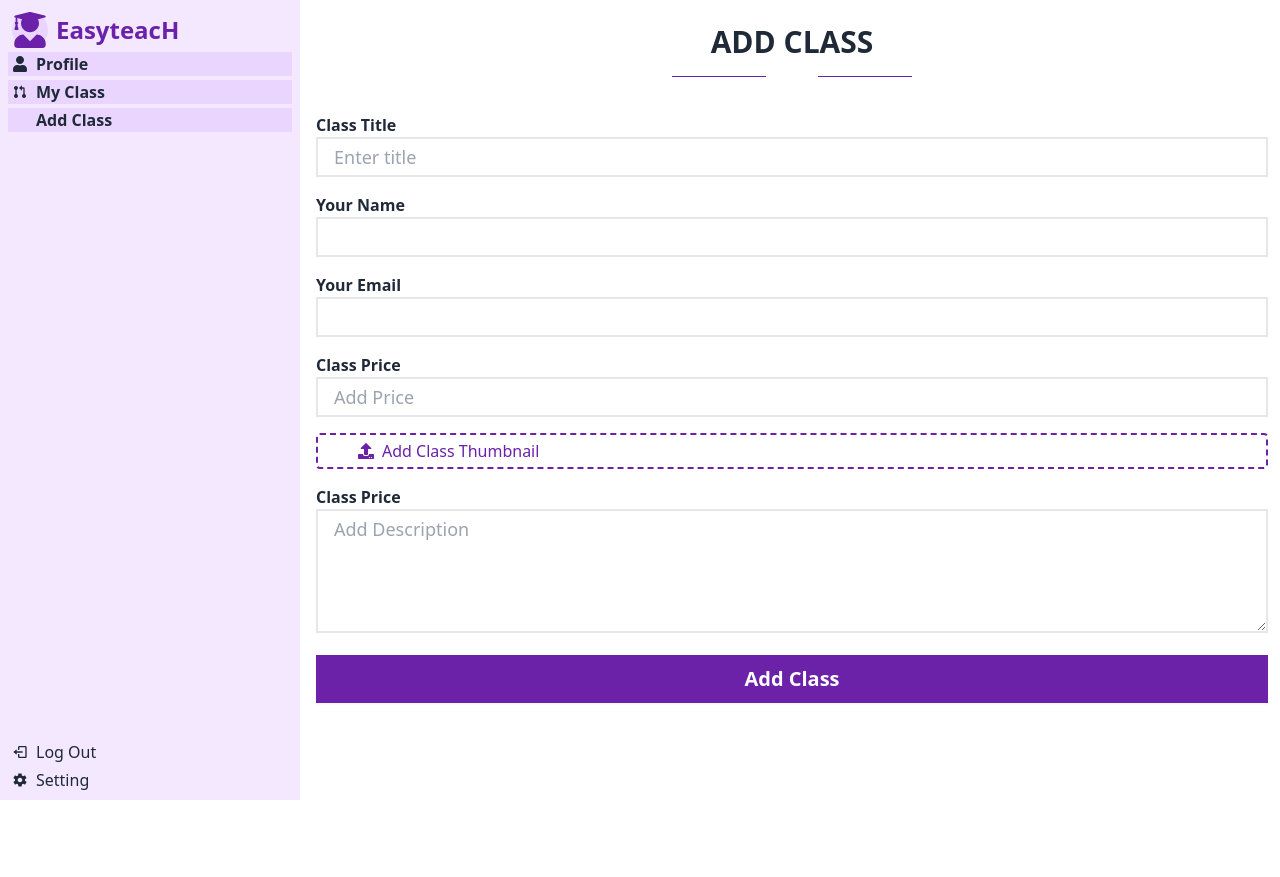
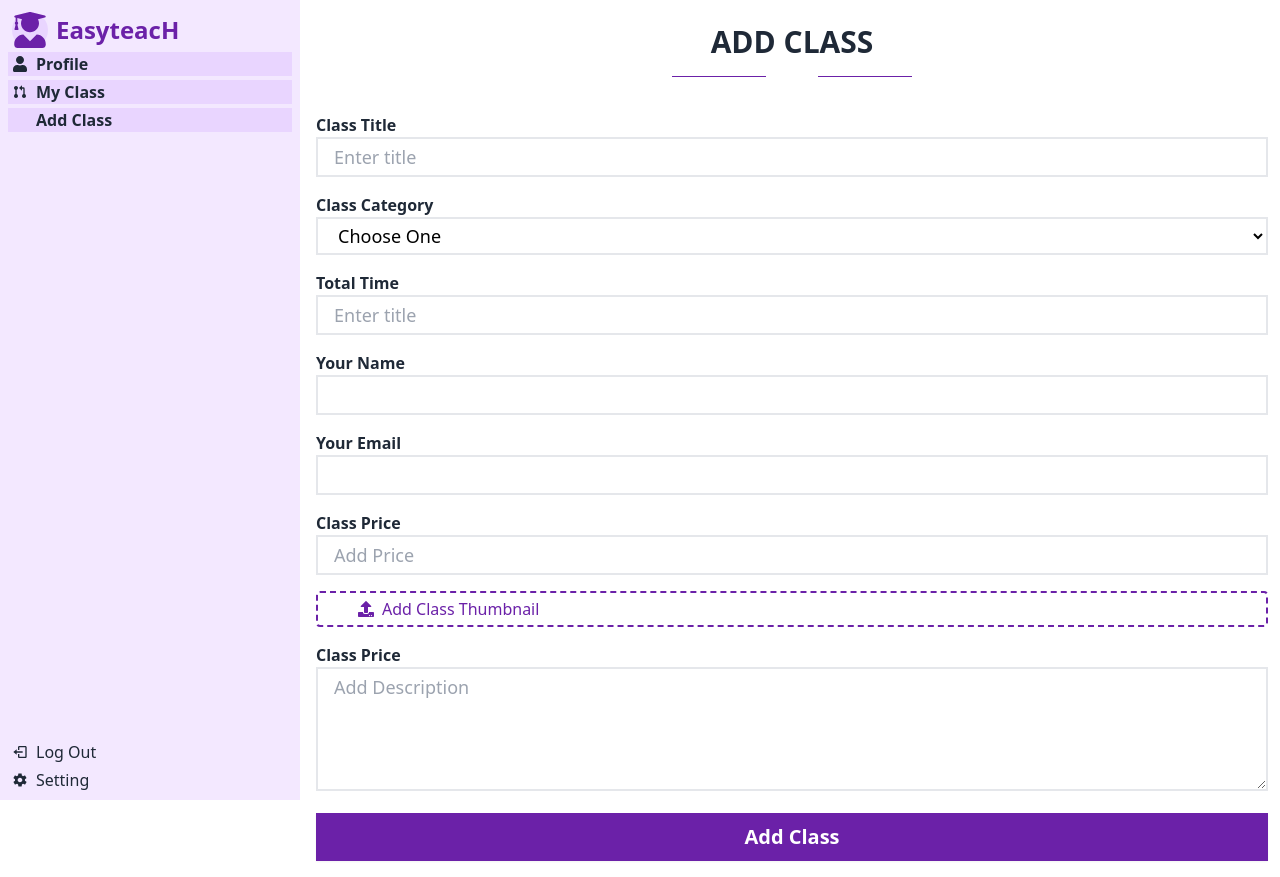
Before and after one commit to Mohibbulla-MMM/student-class-management, a React (Vite) app: page /dashbord/add-class in a window 1280 px wide. Before the commit the page ends 800 px from the top, so only its background shows below. Built offline with nearby package versions, Linux system fonts and the light colour scheme; no server answers; some icons are missing.

Commit message:
create classes single page

```diff
--- /dev/null
+++ b/src/hooks/useAllClasses.jsx
@@ -0,0 +1,17 @@
+import { useQuery } from "@tanstack/react-query";
+import useAxiosPublic from "./useAxiosPublic";
+
+const useAllClasses = () => {
+  const axiosPublic = useAxiosPublic();
+  const { data: classes = [], refetch } = useQuery({
+    queryKey: ["all-classes"],
+    queryFn: async () => {
+      const res = await axiosPublic.get("/classes");
+      return res.data;
+    },
+  });
+
+  return [classes, refetch];
+};
+
+export default useAllClasses;
--- a/src/main.jsx
+++ b/src/main.jsx
@@ -6,15 +6,22 @@ import Main from "./layout/Main.jsx";
 import Router from "./routes/Router.jsx";
 import AuthProvaider from "./provaider/AuthProvaider.jsx";
 import { HelmetProvider } from "react-helmet-async";
-
+import { Toaster } from "react-hot-toast";
+import { QueryClient, QueryClientProvider } from "@tanstack/react-query";
+const queryClient = new QueryClient();
 ReactDOM.createRoot(document.getElementById("root")).render(
   <React.StrictMode>
+    <QueryClientProvider client={queryClient}>
       <HelmetProvider>
         <AuthProvaider>
           <RouterProvider router={Router}>
             <Main />
+            <div className="z-50">
+              <Toaster position="top-right" reverseOrder={false} />
+            </div>
           </RouterProvider>
         </AuthProvaider>
       </HelmetProvider>
+    </QueryClientProvider>
   </React.StrictMode>
 );
--- a/src/pages/AllClasses/AllClasses.jsx
+++ b/src/pages/AllClasses/AllClasses.jsx
@@ -1,11 +1,23 @@
-
+import useAllClasses from "../../hooks/useAllClasses";
+import Container from "../../utils/Container";
+import AllClassesCard from "./AllClassesCard";
 
 const AllClasses = () => {
-    return (
-        <div>
- <p>all AllClasses</p>
+  const [classes] = useAllClasses();
+  console.log(classes);
+  return (
+    <div className="bg-purple-50">
+      <Container>
+        {/* all classes card  */}
+        <div className="grid grid-cols-1 sm:grid-cols-2    lg:grid-cols-3 gap-8">
+          {classes &&
+            classes?.map((item) => (
+              <AllClassesCard key={item?._id} item={item} />
+            ))}
         </div>
-    );
+      </Container>
+    </div>
+  );
 };
 
 export default AllClasses;
--- /dev/null
+++ b/src/pages/AllClasses/AllClassesCard.jsx
@@ -0,0 +1,47 @@
+import { Link } from "react-router-dom";
+
+const AllClassesCard = ({ item }) => {
+  const { title, name, price, description, image } = item || {};
+  return (
+    <div className="rounded-2xl overflow-hidden   bg-white">
+      {/* banner */}
+      <div
+        style={{ backgroundImage: `url(${image})` }}
+        className=" h-[260px] bg-cover  bg-center border-b "
+      ></div>
+      <div className="p-3 space-y-2 border-b">
+        {/* title */}
+        <h1 className="text-xl font-semibold hover:text-purple-700  ">
+          {title}
+        </h1>
+
+        {/* price and teacher name */}
+        <div>
+          <p className="text-gray-400 font-semibold capitalize">
+            Teacher: <span>{name}</span>
+          </p>
+          <p className="text-gray-400 font-semibold capitalize">
+            price: <span>${price}</span>
+          </p>
+          <p className="text-gray-400 font-semibold capitalize">
+            Total Enroll: <span>{item?.totlaEnroll || 0}</span>
+          </p>
+        </div>
+
+        {/* description  */}
+        <p className="text-gray-400">{description.slice(0, 200)}...</p>
+      </div>
+      {/* button  */}
+      <div>
+        <Link
+          to={`/all-classes/${item?._id}`}
+          className="btn btn-block rounded-none text-lg btn-ghost hover:bg-purple-800 bg-purple-200 hover:text-white"
+        >
+          Enroll Now{" "}
+        </Link>
+      </div>
+    </div>
+  );
+};
+
+export default AllClassesCard;
--- /dev/null
+++ b/src/pages/AllClasses/AllClassesSingle.jsx
@@ -0,0 +1,13 @@
+import { useLoaderData } from "react-router-dom";
+
+const AllClassesSingle = () => {
+  const data = useLoaderData();
+  console.log(data);
+  return (
+    <div>
+      <p>single classes </p>
+    </div>
+  );
+};
+
+export default AllClassesSingle;
--- a/src/pages/dashbord/admin/Allclass/Allclass.jsx
+++ b/src/pages/dashbord/admin/Allclass/Allclass.jsx
@@ -1,7 +1,10 @@
+
 const Allclass = () => {
+
+
   return (
     <div>
-      <p>All class </p>
+      <p>All class page</p>
     </div>
   );
 };
--- a/src/pages/dashbord/teacher/AddClass/AddClass.jsx
+++ b/src/pages/dashbord/teacher/AddClass/AddClass.jsx
@@ -1,8 +1,17 @@
 import { useForm } from "react-hook-form";
 import { FaUpload } from "react-icons/fa";
 import SectionTitle from "../../../../shared/SectionTitle/SectionTitle";
-
+import useAxiosSecure from "../../../../hooks/useAxiosSecure";
+import saveImage from "../../../../hooks/saveImage";
+import toast, { Toaster } from "react-hot-toast";
+import { useState } from "react";
+import useAuth from "../../../../hooks/useAuth";
+import { ImSpinner9 } from "react-icons/im";
 const AddClass = () => {
+  const [loading, setLoading] = useState(false);
+  const { user } = useAuth();
+  const [date] = useState(new Date());
+  const axiosSecure = useAxiosSecure();
   const {
     register,
     handleSubmit,
@@ -11,8 +20,47 @@ const AddClass = () => {
   } = useForm();
 
   // handle add class
-  const onSubmit = (data) => {
-    console.log(data);
+  const onSubmit = async (data) => {
+    const loadingId = toast.loading("please wait");
+    setLoading(true);
+    try {
+      const imageFile = data.image[0];
+      const imageRes = await saveImage(imageFile);
+      console.log(imageRes);
+      if (imageRes.data.display_url) {
+        console.log(imageRes);
+        const classData = {
+          title: data.title,
+          name: data.name,
+          category: data.category,
+          date: `${date.getDate()}:${
+            date.getMonth() + 1
+          }:${date.getFullYear()}`,
+          totalTime: data.totalTime,
+          email: data.email,
+          price: parseInt(data.price),
+          description: data.description,
+          image: imageRes.data.display_url,
+          status: "pending",
+          progress: "progress",
+        };
+
+        await axiosSecure.post("/classes", classData).then((res) => {
+          console.log(res.data);
+          toast.success("Class Add Success ", {
+            id: loadingId,
+          });
+          setLoading(false);
+        });
+        console.log(classData);
+      }
+    } catch (err) {
+      toast.error("Class Add Failed ", {
+        id: loadingId,
+      });
+      setLoading(false);
+      console.log(err);
+    }
   };
 
   return (
@@ -20,7 +68,7 @@ const AddClass = () => {
       <SectionTitle title="Add Class " />
 
       <form onSubmit={handleSubmit(onSubmit)}>
-        <div className="space-y-4">
+        <div className="space-y-4 mb-4">
           {/* title  */}
           <div>
             <p className="font-semibold">Class Title</p>
@@ -37,6 +85,51 @@ const AddClass = () => {
             )}
           </div>
 
+          {/* category   */}
+          <div>
+            <p className="font-semibold">Class Category</p>
+            <select
+              className="border-2 px-4 p-1 bg-white text-black text-lg w-full  focus:border-purple-600  outline-none "
+              {...register("category", { required: true })}
+              type="text"
+              defaultValue={" "}
+            >
+              <option value={" "} disabled>
+                Choose One{" "}
+              </option>
+              <option value="JAVASCRIPT">JAVASCRIPT</option>
+              <option value="PYTHON">PYTHON</option>
+              <option value="HTML">HTML</option>
+              <option value="JAVA">JAVA</option>
+              <option value="PHP">PHP</option>
+              <option value="CSS">CSS</option>
+              <option value="c++">c++</option>
+              <option value="c#">c#</option>
+              <option value="c">c</option>
+            </select>
+            {errors.title && (
+              <span className="text-red-600 font-semibold">
+                This field is required
+              </span>
+            )}
+          </div>
+
+          {/* totalTime  */}
+          <div>
+            <p className="font-semibold">Total Time</p>
+            <input
+              className="border-2 px-4 p-1 bg-white text-black text-lg w-full  focus:border-purple-600  outline-none "
+              placeholder="Enter title"
+              {...register("totalTime", { required: true })}
+              type="text"
+            />
+            {errors.totalTime && (
+              <span className="text-red-600 font-semibold">
+                This field is required
+              </span>
+            )}
+          </div>
+
           {/* name  */}
           <div>
             <p className="font-semibold">Your Name</p>
@@ -44,6 +137,9 @@ const AddClass = () => {
               className="border-2 px-4 p-1 bg-white text-black text-lg w-full focus:border-purple-600  outline-none "
               {...register("name", { required: true })}
               type="text"
+              defaultValue={user && user?.displayName}
+              readOnly
+              title="Not editable"
             />
             {errors.name && (
               <span className="text-red-600 font-semibold">
@@ -59,6 +155,9 @@ const AddClass = () => {
               className="border-2 px-4 p-1 bg-white text-black text-lg w-full focus:border-purple-600  outline-none"
               {...register("email", { required: true })}
               type="email"
+              defaultValue={user && user?.email}
+              readOnly
+              title="Not editable"
             />
             {errors.email && (
               <span className="text-red-600 font-semibold">
@@ -123,12 +222,21 @@ const AddClass = () => {
           </div>
 
           {/* submit button  */}
-          <input
+          <button
             type="submit"
             value="Add Class"
             className="btn bg-purple-800 text-white border-none rounded-none btn-block text-xl"
-          />
+          >
+            {loading ? (
+              <span className="animate-spin">
+                <ImSpinner9 />
+              </span>
+            ) : (
+              "Add Class"
+            )}
+          </button>
         </div>
+        <Toaster position="top-right" reverseOrder={false} />
       </form>
     </div>
   );
--- a/src/routes/Router.jsx
+++ b/src/routes/Router.jsx
@@ -13,6 +13,9 @@ import TeacherRequest from "../pages/dashbord/admin/TeacherRequest/TeacherReques
 import Users from "../pages/dashbord/admin/Users/Users";
 import Allclass from "../pages/dashbord/admin/Allclass/Allclass";
 import MyClass from "../pages/dashbord/teacher/MyClass/MyClass";
+import AllClassesSingle from "../pages/AllClasses/AllClassesSingle";
+
+import axios from "axios";
 
 const Router = createBrowserRouter([
   {
@@ -27,6 +30,12 @@ const Router = createBrowserRouter([
       {
         path: "all-classes",
         element: <AllClasses />,
+      },
+      {
+        path: "all-classes/:id",
+        element: <AllClassesSingle />,
+        loader: async ({ params }) =>
+          await axios.get(`${import.meta.env.VITE_SERVER_BASE_URL}/classes/${params.id}`).then((res) => res.data),
       },
       {
         path: "teach-on-easy",
```
Lines whose indentation alone changed are shown as unchanged.
